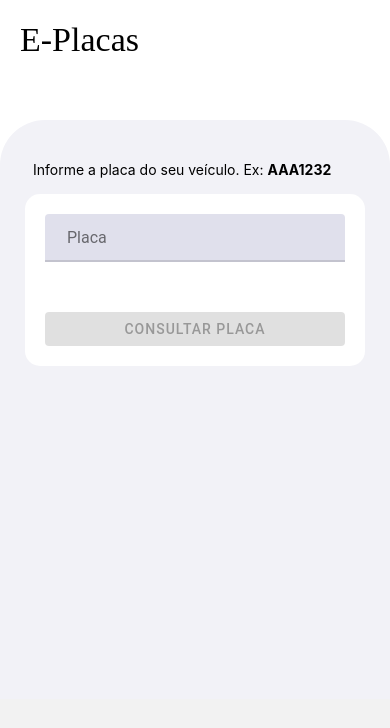
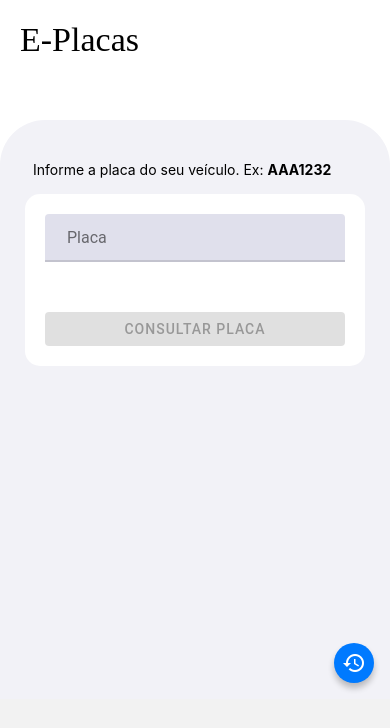
Before and after one commit to hebertcisco/eplacas, a React Native app: screen /Home in a window 390 px wide. Shown: the top 728 px of the page. Built offline with nearby package versions, Linux system fonts and the light colour scheme; no server answers; what react-native-storage, react-native-uuid would draw is missing.

Commit message:
feat: :construction: adding FAB button to go to history screen

```diff
--- a/src/screens/Home.tsx
+++ b/src/screens/Home.tsx
@@ -1,4 +1,4 @@
-import React, { useCallback, useEffect, useState } from 'react';
+import React, { useCallback, useEffect, useState } from "react";
 
 import {
   SafeAreaView,
@@ -7,29 +7,30 @@ import {
   StyleSheet,
   Text,
   View
-} from 'react-native';
+} from "react-native";
 
-import { Header } from '../components/Header';
-import { Dimensions } from 'react-native';
-import { useData } from '../shared/hooks/useData';
-import { PLATES_FORMATS } from '../shared/constants/plates.regex';
-import { Button, TextInput } from 'react-native-paper';
-import $THEME from '../shared/styles/theme';
+import { Header } from "../components/Header";
+import { Dimensions } from "react-native";
+import { useData } from "../shared/hooks/useData";
+import { PLATES_FORMATS } from "../shared/constants/plates.regex";
+import { Button, TextInput } from "react-native-paper";
+import $THEME from "../shared/styles/theme";
+import { FAB } from "react-native-paper";
 
 type TypeProps = {
   navigation: any;
 };
 
 const Home: React.FC<TypeProps> = ({ navigation }) => {
-    const [plate, setPlate] = useState<string>('');
+  const [plate, setPlate] = useState<string>("");
   const [plateValid, setPlateValid] = useState<{ value: boolean }>({
     value: false
   });
 
-    const windowHeight = Dimensions.get('window').height;
+  const windowHeight = Dimensions.get("window").height;
   const data = useData();
   const backgroundStyle = {
-        backgroundColor: '#fff'
+    backgroundColor: "#fff"
   };
 
   useEffect(() => {
@@ -48,14 +49,14 @@ const Home: React.FC<TypeProps> = ({ navigation }) => {
       .handleSearchResult(plate)
       .then((result) => {
         if (result) {
-                    navigation.navigate('SearchResult', { result });
+          navigation.navigate("SearchResult", { result });
         }
       })
       .catch((error) => error);
   }, [navigation, plate]);
   return (
     <SafeAreaView style={backgroundStyle}>
-            <StatusBar barStyle={'dark-content'} backgroundColor={'#fff'} />
+      <StatusBar barStyle={"dark-content"} backgroundColor={"#fff"} />
       <ScrollView
         contentInsetAdjustmentBehavior="automatic"
         style={backgroundStyle}
@@ -63,7 +64,7 @@ const Home: React.FC<TypeProps> = ({ navigation }) => {
         <Header />
         <View style={styles.mainContainer}>
           <Text style={styles.sectionText}>
-                        Informe a placa do seu veículo. Ex:{' '}
+            Informe a placa do seu veículo. Ex:{" "}
             <Text style={styles.highlight}>AAA1232</Text>
           </Text>
           <View style={styles.mainBox}>
@@ -72,11 +73,11 @@ const Home: React.FC<TypeProps> = ({ navigation }) => {
               placeholder="Digite a placa"
               autoCapitalize="characters"
               autoCorrect={false}
-                            keyboardType={'default'}
+              keyboardType={"default"}
               maxLength={7}
               onChangeText={(value) => setPlate(value)}
               mode="flat"
-                            label={'Placa'}
+              label={"Placa"}
               dense={true}
             />
             <Button
@@ -84,13 +85,23 @@ const Home: React.FC<TypeProps> = ({ navigation }) => {
               onPress={() => handleMakeRequest()}
               disabled={!plateValid.value}
               color={
-                                plateValid.value ? $THEME.colors.primary : $THEME.colors.disabled
+                plateValid.value
+                  ? $THEME.colors.primary
+                  : $THEME.colors.disabled
               }
             >
               Consultar placa
             </Button>
           </View>
           <View style={{ minHeight: windowHeight / 3 + 27 }} />
+          <FAB
+            style={styles.fab}
+            small
+            icon="history"
+            color={"#fff"}
+            theme={{ colors: { accent: $THEME.colors.primary } }}
+            onPress={() => navigation.navigate("SearchHistory")}
+          />
         </View>
       </ScrollView>
     </SafeAreaView>
@@ -99,20 +110,20 @@ const Home: React.FC<TypeProps> = ({ navigation }) => {
 
 const styles = StyleSheet.create({
   mainContainer: {
-        backgroundColor: '#F2F2F7',
+    backgroundColor: "#F2F2F7",
     borderTopEndRadius: 45,
     borderTopLeftRadius: 45,
     padding: 25
   },
   mainBox: {
     flex: 1,
-        backgroundColor: '#fff',
+    backgroundColor: "#fff",
     borderRadius: 45 / 3,
     padding: 20,
-        flexDirection: 'column',
-        flexWrap: 'nowrap',
-        justifyContent: 'space-between',
-        alignItems: 'stretch'
+    flexDirection: "column",
+    flexWrap: "nowrap",
+    justifyContent: "space-between",
+    alignItems: "stretch"
   },
 
   inputText: {
@@ -122,7 +133,7 @@ const styles = StyleSheet.create({
     left: 0,
     right: 0,
     top: 0,
-        alignSelf: 'stretch',
+    alignSelf: "stretch",
     flexGrow: 0,
     margin: 0,
     paddingLeft: 10,
@@ -134,16 +145,22 @@ const styles = StyleSheet.create({
   },
   sectionTitle: {
     fontSize: 24,
-        fontWeight: '600'
+    fontWeight: "600"
   },
 
   highlight: {
-        fontWeight: '700'
+    fontWeight: "700"
   },
   sectionText: {
     marginTop: 8,
     padding: 8,
     marginBottom: 8
+  },
+  fab: {
+    position: "absolute",
+    margin: 16,
+    right: 0,
+    bottom: 0
   }
 });
 
```
Lines whose indentation alone changed are shown as unchanged.
